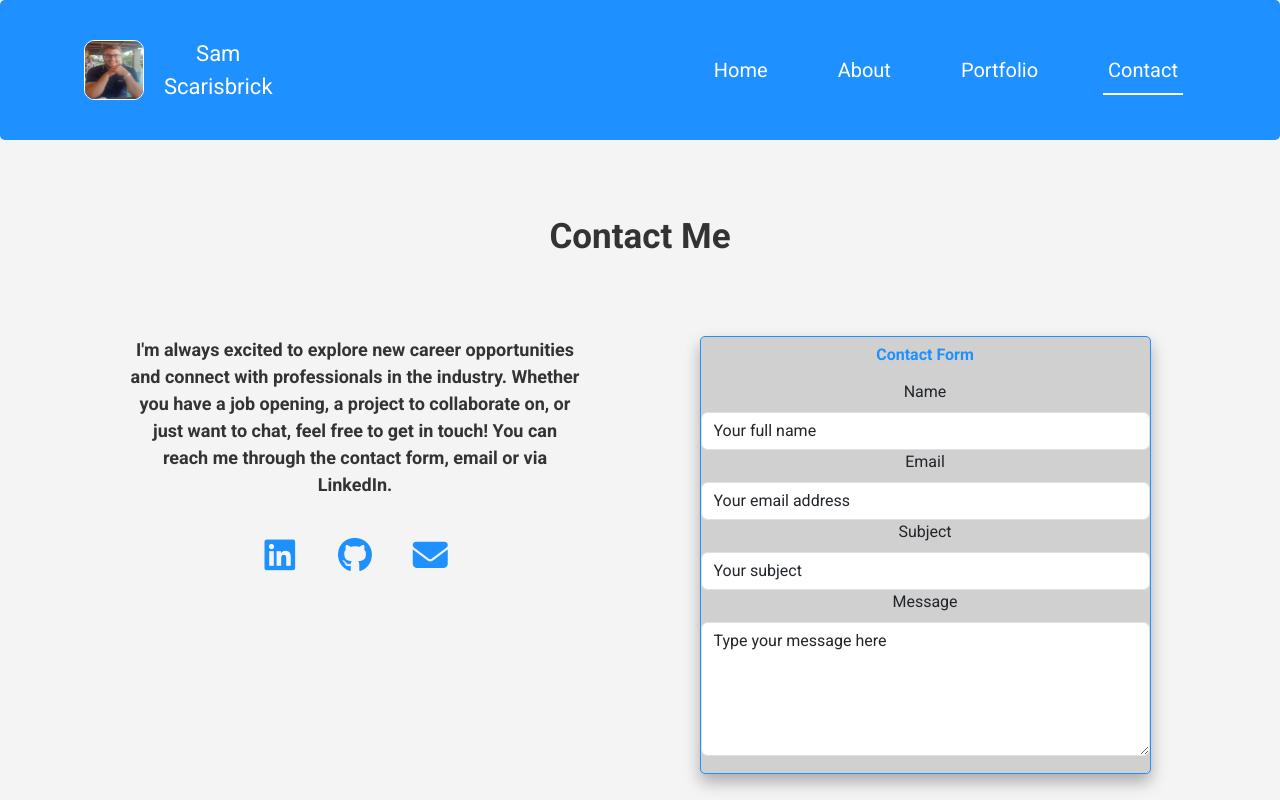
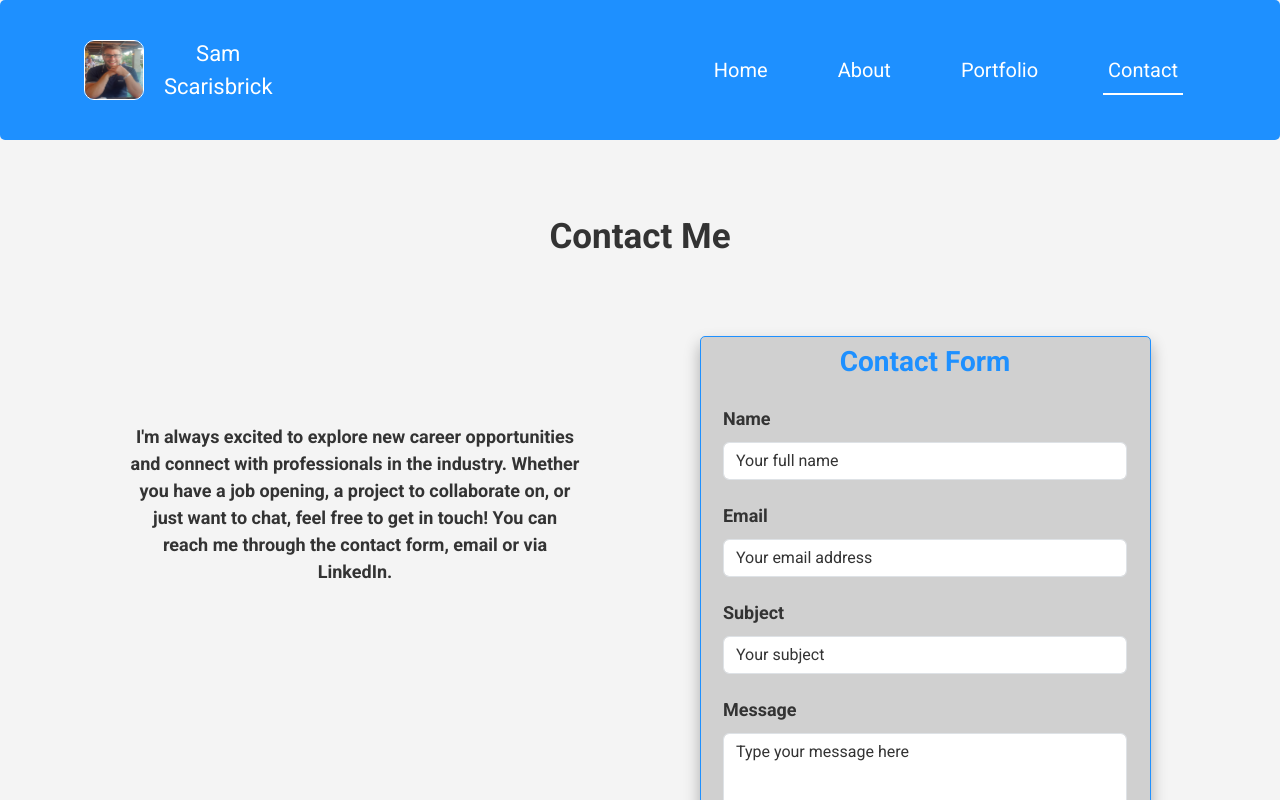
Before and after one commit to sam2829/my-portfolio-app, a React (Create React App) app in the folder frontend/: page /contact in a window 1280 px wide. Shown: the top 800 px of the page. Built offline with nearby package versions, Linux system fonts and the light colour scheme; a web font is replaced by a local one.

Commit message:
Add styling and form structure in all screens for contact page

```diff
--- a/frontend/src/pages/Contact/ContactForm.js
+++ b/frontend/src/pages/Contact/ContactForm.js
@@ -2,8 +2,8 @@ import React from "react";
 import { motion } from "framer-motion";
 import styles from "../../styles/ContactForm.module.css";
 import Row from "react-bootstrap/Row";
-import Col from "react-bootstrap/Col";
 import Form from "react-bootstrap/Form";
+import CustomButton from "../../components/CustomButton.js";
 
 // Component to render contact form
 const ContactForm = () => {
@@ -13,31 +13,43 @@ const ContactForm = () => {
         <h6 className={styles.FormHeading}>Contact Form</h6>
       </Row>
       <Form.Group>
-        <Form.Label>Name</Form.Label>
-        <Form.Control type="text" name="name" value="Your full name" required />
-        <Form.Label>Email</Form.Label>
+        <Form.Label className={styles.FormLabel}>Name</Form.Label>
+        <Form.Control
+          type="text"
+          name="name"
+          value="Your full name"
+          required
+          className={styles.FormInput}
+        />
+        <Form.Label className={styles.FormLabel}>Email</Form.Label>
         <Form.Control
           type="email"
           name="email"
           value="Your email address"
           required
+          className={styles.FormInput}
         />
-        <Form.Label>Subject</Form.Label>
+        <Form.Label className={styles.FormLabel}>Subject</Form.Label>
         <Form.Control
           type="text"
           name="subject"
           value="Your subject"
           required
+          className={styles.FormInput}
         />
-        <Form.Label>Message</Form.Label>
+        <Form.Label className={styles.FormLabel}>Message</Form.Label>
         <Form.Control
           as="textarea"
           name="message"
           value="Type your message here"
           required
           rows={5}
+          className={styles.FormInput}
         />
       </Form.Group>
+      <div className="my-3">
+        <CustomButton text="Submit" />
+      </div>
     </motion.div>
   );
 };
--- a/frontend/src/pages/Contact/ContactPage.js
+++ b/frontend/src/pages/Contact/ContactPage.js
@@ -14,7 +14,7 @@ const ContactPage = () => {
           <h1 className={styles.Heading}>Contact Me</h1>
         </Row>
         <Row>
-          <Col xs={12} lg={5} className="mx-auto">
+          <Col xs={12} lg={5} className={`${styles.InfoColumn} mx-auto`}>
           <Row>
             <p className={styles.Text}>
               I'm always excited to explore new career opportunities and connect
@@ -28,7 +28,7 @@ const ContactPage = () => {
               <Icons />
             </Row>
           </Col>
-          <Col xs={12} lg={5} className="align-items-center mx-auto">
+          <Col xs={12} lg={5} className="mx-auto">
           <ContactForm />
           </Col>
         </Row>
--- a/frontend/src/styles/ContactForm.module.css
+++ b/frontend/src/styles/ContactForm.module.css
@@ -3,7 +3,7 @@
     border-radius: 5px;
     margin: 20px 0 20px 0;
     box-shadow: 0 8px 16px rgba(0, 0, 0, 0.3);
-    min-height: 95%;
+    /* min-height: 95%; */
     background-color: #d0d0d0;
 }
 
@@ -13,3 +13,36 @@
     font-weight: 700;
     color: #1e90ff;
 }
+
+.FormLabel {
+    font-size: 14px;
+    font-weight: 700;
+    color: #333333;
+    margin-right: 100%;
+    padding-left: 5%;
+    margin-top: 10px;
+    margin-bottom: 10px;
+}
+
+.FormInput {
+    width: 90%;
+    margin-left: 5%;
+    margin-bottom: 12px;
+    font-size: 14px;
+    color: #333333;
+}
+
+/* Styles for screen sizes larger than 992px wide */
+@media (min-width: 992px) {
+    .FormHeading {
+        font-size: 28px;
+    }
+
+    .FormLabel {
+        font-size: 18px;
+    }
+
+    .FormInput {
+        font-size: 16px;
+    }
+}
--- a/frontend/src/styles/ContactPage.module.css
+++ b/frontend/src/styles/ContactPage.module.css
@@ -18,6 +18,13 @@
   font-weight: 700;
 }
 
+.InfoColumn{
+  display: flex;
+  flex-direction: column;
+  justify-content: center;
+
+}
+
 /* Styles for screen sizes larger than 992px wide */
 @media (min-width: 992px) {
   .Heading {
@@ -28,5 +35,6 @@
 
   .Text {
     font-size: 18px;
+    margin: 0 0 200px 0;
   }
 }
```
